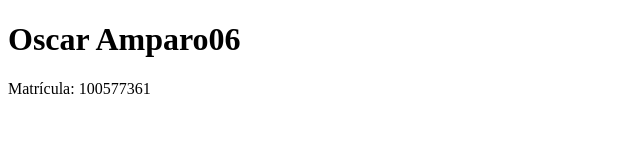
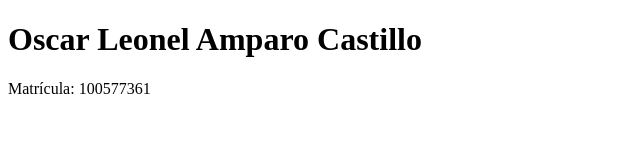
Before and after one commit to Chulito6504/WebPage, a plain HTML site: page index.html in a window 1280 px wide. Shown: the whole page, without its empty margins (0-640 px from the left). Drawn offline with Linux system fonts and the light colour scheme.

Commit message:
Update index.html

```diff
--- a/index.html
+++ b/index.html
@@ -6,7 +6,7 @@
     <title>Información Personal</title>
 </head>
 <body>
-    <h1>Oscar Amparo06</h1>
+    <h1>Oscar Leonel Amparo Castillo</h1>
     <p>Matrícula: 100577361</p>
 </body>
 </html>
```
